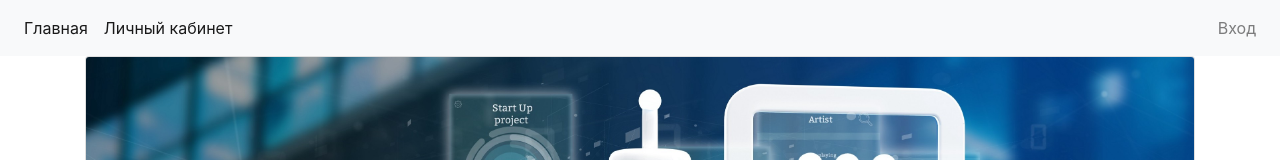
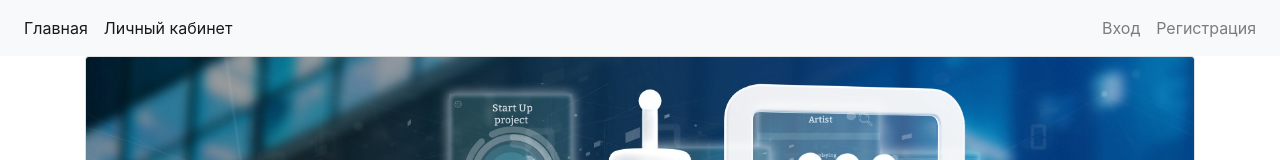
Before and after one commit to EventsExpertsMIEM/EventsFront, a React (Create React App) app in the folder client/: page /info in a window 1280 px wide. Shown: the top 160 px of the page. Built offline with nearby package versions, Linux system fonts and the light colour scheme.

Commit message:
add both signin and setup buttons on the header

```diff
--- a/client/src/components/Info/Info.js
+++ b/client/src/components/Info/Info.js
@@ -35,8 +35,10 @@ const Info = () => (
                         <Link to='#' className="btn btn-primary mb-2">Сайт мероприятия</Link>
                     </div>
                     <div className="col-lg-6">
-                        <button type="button" className="btn btn-outline-primary mb-2">Регистрация для участников
-                        </button>
+                        <Link to={'auth/sigin'}>
+                            <button type="button" className="btn btn-outline-primary mb-2">Регистрация для участников
+                            </button>
+                        </Link>
                     </div>
                 </div>
                 <p className="card-text">
--- a/client/src/components/Pages/Navigation.js
+++ b/client/src/components/Pages/Navigation.js
@@ -20,7 +20,10 @@ const Navigation = () => {
             </div>
             <ul className="navbar-nav ml-auto">
                 <li className="nav-item">
-                    <Link to="/auth" className="nav-link">Вход</Link>
+                    <Link to="/auth/sigin" className="nav-link">Вход</Link>
+                </li>
+                <li className="nav-item">
+                    <Link to="/auth/signup" className="nav-link">Регистрация</Link>
                 </li>
             </ul>
         </nav>
```
